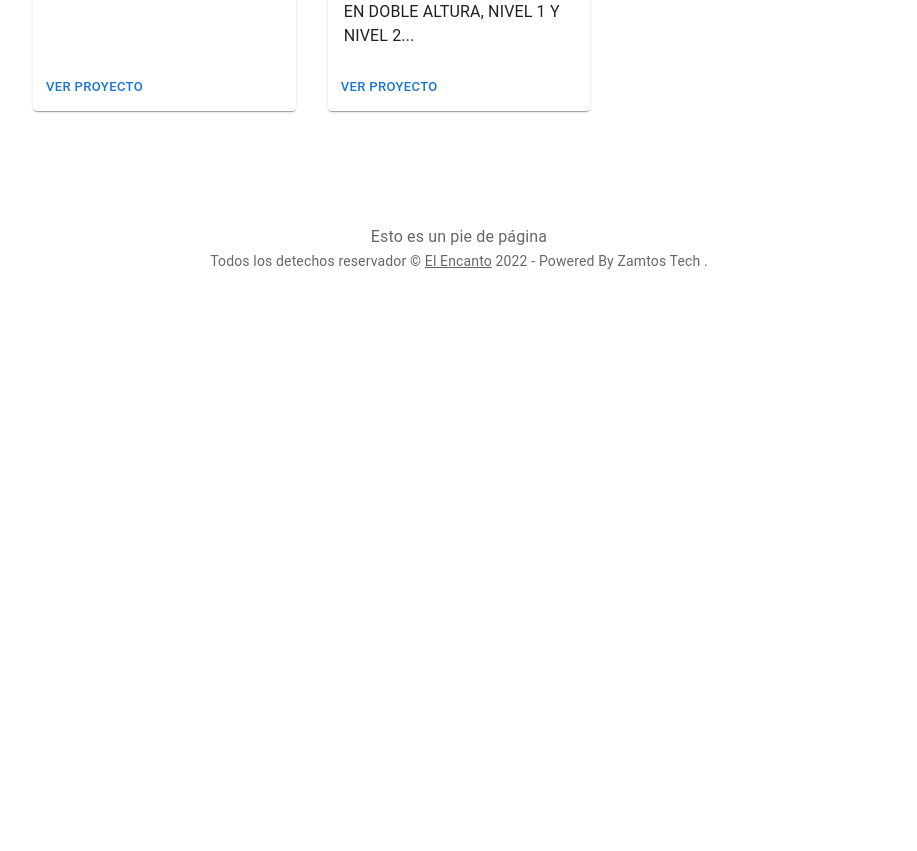
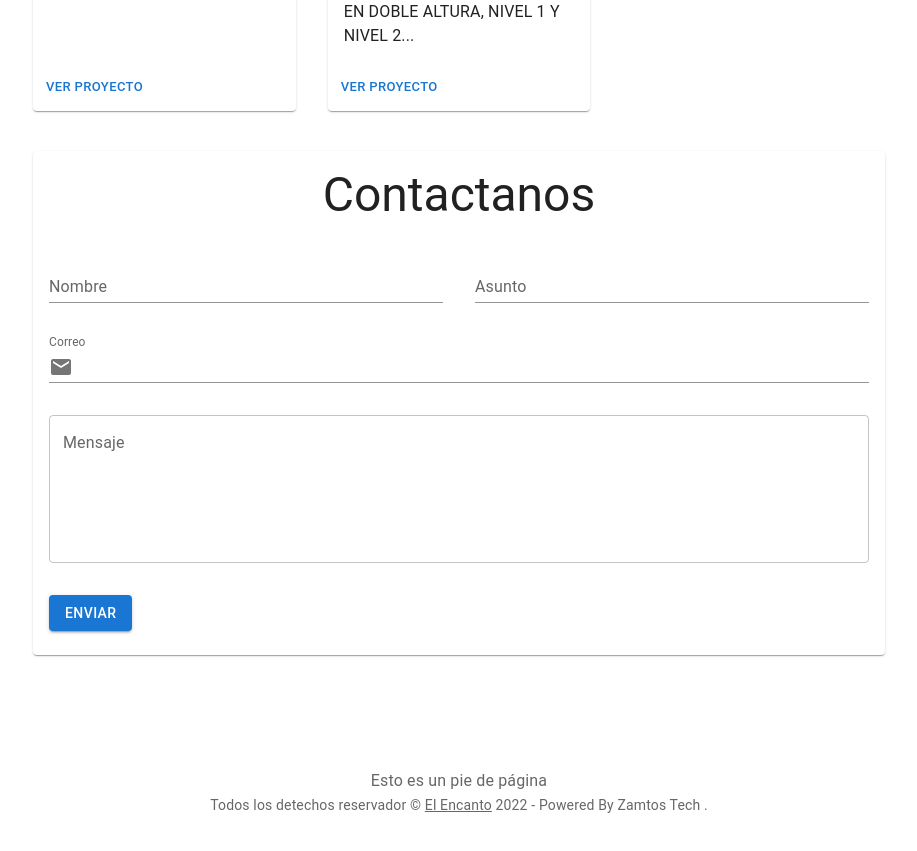
Before and after one commit to yaellizarraga/custom-spa, a Next.js app: page / in a window 1280 px wide. Shown: the part 3260-4111 px from the top of the page, without its empty margins (181-1098 px from the left). Before the commit the page ends 3579 px from the top, so only its background shows below. Built offline with nearby package versions, Linux system fonts and the light colour scheme.

Commit message:
Se agrega formulario de contacto

```diff
--- /dev/null
+++ b/components/contactForm/contact.tsx
@@ -0,0 +1,51 @@
+import * as React from 'react'
+import { Button, Card, CardContent, Grid, InputAdornment, TextField, Typography } from '@mui/material';
+import { Email } from '@mui/icons-material';
+
+export default function Contact() {
+    return (
+    <Card>
+        <CardContent>
+            <Grid container direction='row' spacing={4}>
+                <Grid item md={12}>
+                    <Typography variant='h3' align='center'>
+                        Contactanos
+                    </Typography>
+                </Grid>
+                <Grid item md={6}>
+                    <TextField type='text' variant='standard' label='Nombre' fullWidth/>
+                </Grid>
+                <Grid item md={6}>
+                    <TextField type='text' variant='standard' label='Asunto' fullWidth/>
+                </Grid>
+                <Grid item md={12}>
+                    <TextField
+                    type='text'
+                    variant='standard'
+                    label='Correo'
+                    InputProps={{
+                        startAdornment: (
+                          <InputAdornment position="start">
+                            <Email />
+                          </InputAdornment>
+                        ),
+                      }}
+                    fullWidth/>
+                </Grid>
+                <Grid item md={12}>
+                <TextField
+                    id="outlined-multiline-static"
+                    label="Mensaje"
+                    multiline
+                    rows={5}
+                    fullWidth
+                    />
+                </Grid>
+                <Grid item md={6}>
+                    <Button variant="contained">Enviar</Button>
+                </Grid>
+            </Grid>
+        </CardContent>
+    </Card>
+    );
+}
--- a/pages/index.tsx
+++ b/pages/index.tsx
@@ -16,6 +16,7 @@ import Carousel from 'react-material-ui-carousel'
 import Proyects from './api/data'
 import { Fade } from 'react-awesome-reveal'
 import { useRouter } from 'next/router'
+import Contact from '../components/contactForm/contact'
 
 const items = [
   {
@@ -59,7 +60,7 @@ export default function Home() {
         </Box>
         <Container sx={{ py: 8 }} maxWidth="md">
           {/* End hero unit */}
-          <Grid container spacing={4}>
+          <Grid container spacing={4} mb={5}>
             {Proyects.map((proyect, index) => (
               <Grid item key={index} xs={12} sm={6} md={4}>
                 <Card
@@ -91,6 +92,7 @@ export default function Home() {
               </Grid>
             ))}
           </Grid>
+          <Contact />
         </Container>
       </main>
       <Footer />
--- a/pages/proyectos/[projectId].tsx
+++ b/pages/proyectos/[projectId].tsx
@@ -1,5 +1,5 @@
 import * as React from 'react'
-import { Box, Container, createTheme, Grid, Paper, styled, ThemeProvider, Typography } from '@mui/material'
+import { Box, Container, createTheme, Grid, ThemeProvider, Typography } from '@mui/material'
 import MainMenu from '../../components/menu/menu'
 import Footer from '../../components/footer/footer'
 import CssBaseline from '@mui/material/CssBaseline'
```
